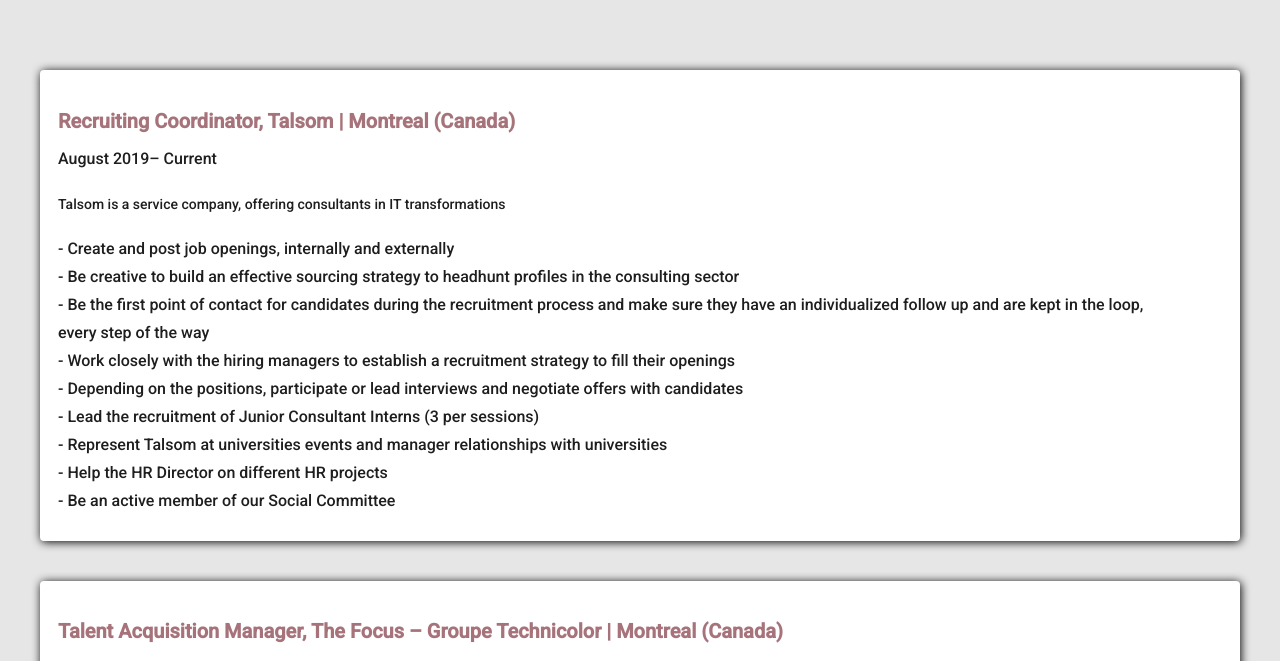
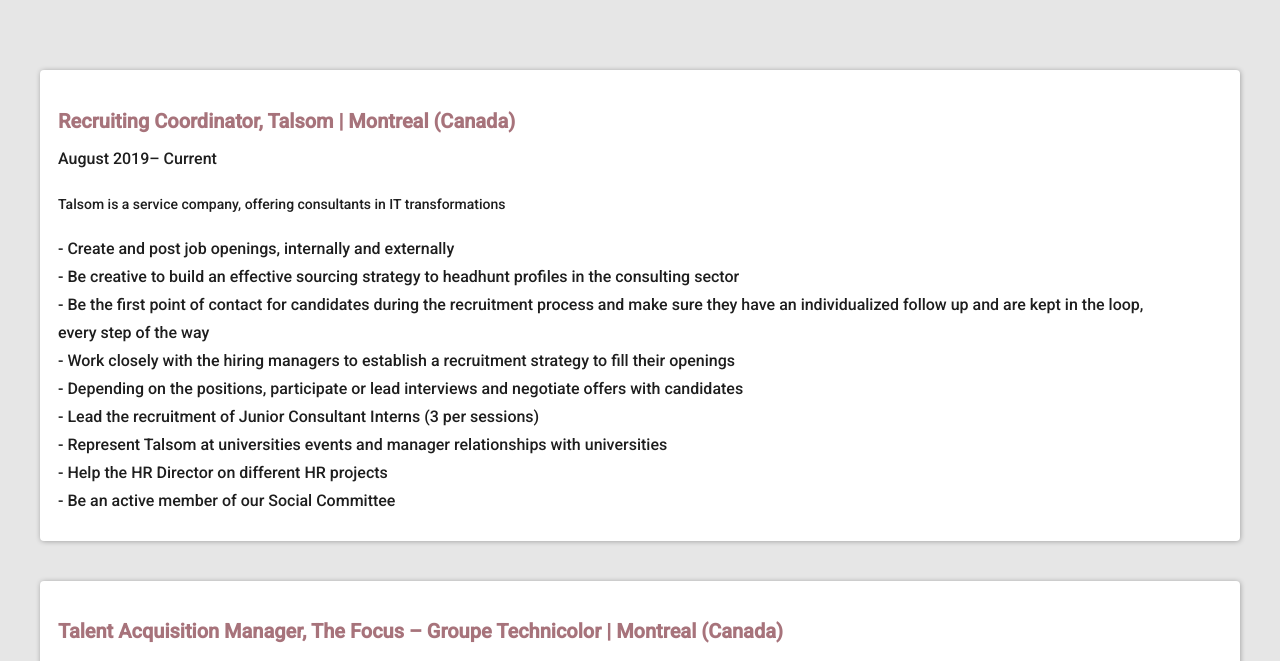
Before and after one commit to cloecloe/first_try_at_css_and_html, a plain HTML site: page experiences.html in a window 1280 px wide. Shown: the part 122-783 px from the top of the page. Drawn offline with Linux system fonts and the light colour scheme.

Commit message:
Update stylexp.css

```diff
--- a/stylexp.css
+++ b/stylexp.css
@@ -13,7 +13,7 @@ body {
 }
 .experience {
 	background-color: white;
-	box-shadow: 1px 1px 10px rgba(0, 0, 0, 1);
+	box-shadow: 0.5px 0.5px 5px rgba(0, 0, 0, 0.3);
 	padding: 18px;
 	border-radius: 4px;
 	margin: 40px;
```
